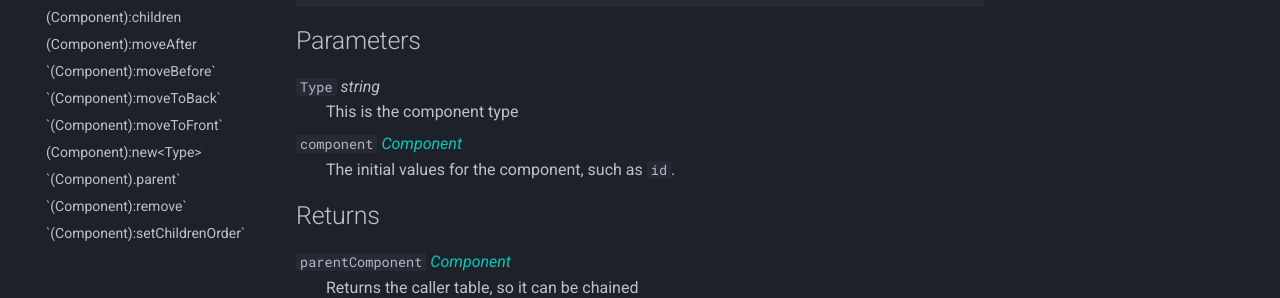
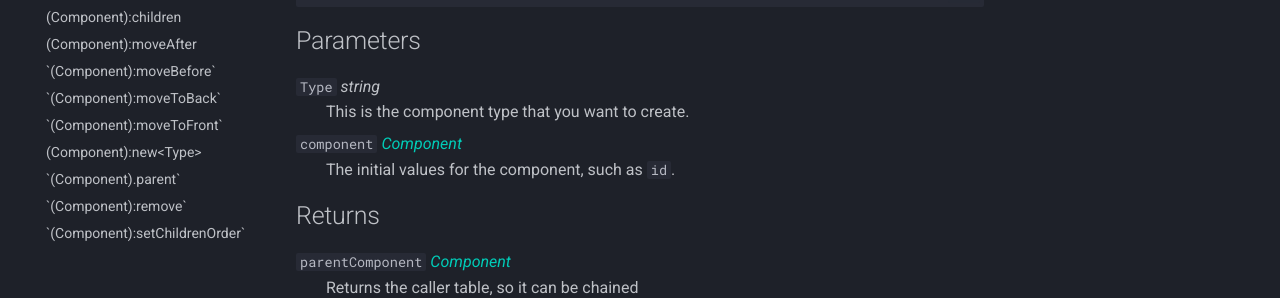
Before and after one commit to EngineerSmith/MintMousse, an MkDocs documentation site: the page built from docs/components/component/add.md, in a window 1280 px wide and 1151 px high. Shown: the part 325-623 px from the top of the window. Built offline with MkDocs 1.6.1 and Material for MkDocs 9.7.7, drawn with Linux system fonts in a browser that asks for light colours; comment, search, counter and statistics services are not loaded; the version menu is left out.

Commit message:
docs: fixed add & new 'Type' parameter

```diff
--- a/docs/components/component/add.md
+++ b/docs/components/component/add.md
@@ -8,7 +8,7 @@ parentComponent = parentComponent:add<Type>(component)
 
 ## Parameters
 `Type` _string_
-:   This is the component type
+:   This is the component type that you want to create.
 
 `component` [_Component_](index.md)
 :   The initial values for the component, such as `id`.
```
